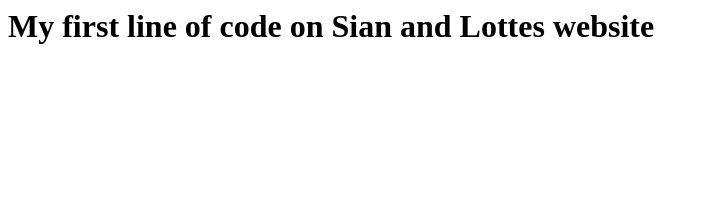
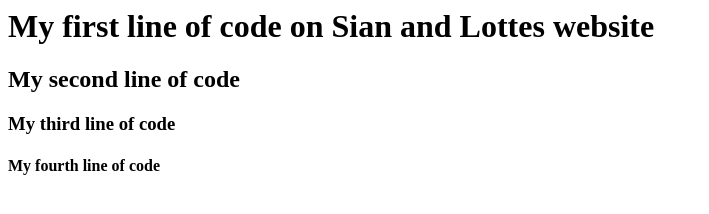
Before and after one commit to sianreis/sian-lotte-website, a plain HTML site: page index.html in a window 1280 px wide. Shown: the whole page, without its empty margins (0-709 px from the left). Drawn offline with Linux system fonts and the light colour scheme.

Commit message:
I'm happy I added 3 lines of code
I'm happy I added 3 lines of code

```diff
--- a/index.html
+++ b/index.html
@@ -1 +1,4 @@
 <h1> My first line of code on Sian and Lottes website </h1>
+<h2> My second line of code </h2>
+<h3> My third line of code </h3>
+<h4> My fourth line of code </h4>
```
Also changed, not shown: styles.css (added).
